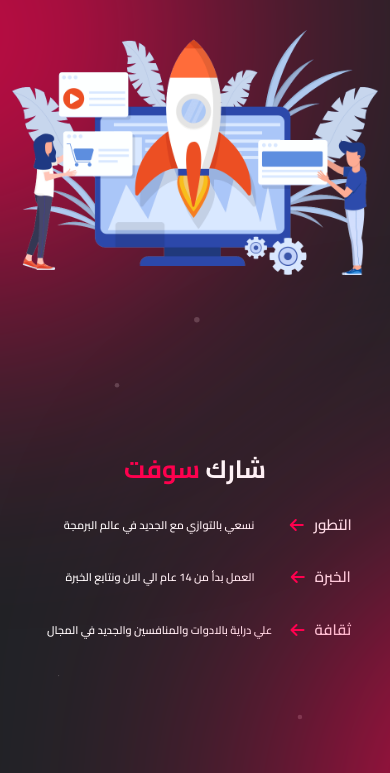
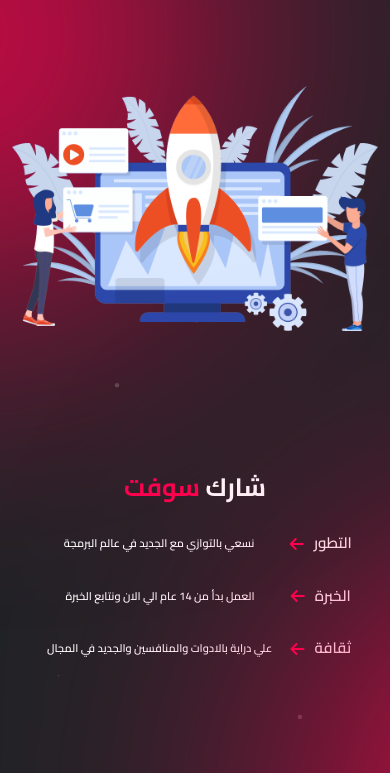
Before and after one commit to YouseFAdeL53/Testings, a plain HTML site: page index.html in a window 390 px wide. Shown: the part 71-844 px from the top of the page. Drawn offline with Linux system fonts and the light colour scheme.

Commit message:
Update shark.css

```diff
--- a/CSS/shark.css
+++ b/CSS/shark.css
@@ -171,7 +171,7 @@ body {
   }
 
   .landing .box .image img {
-    margin-top: 20px;
+    margin-top: 95px;
   }
 }
 
```
